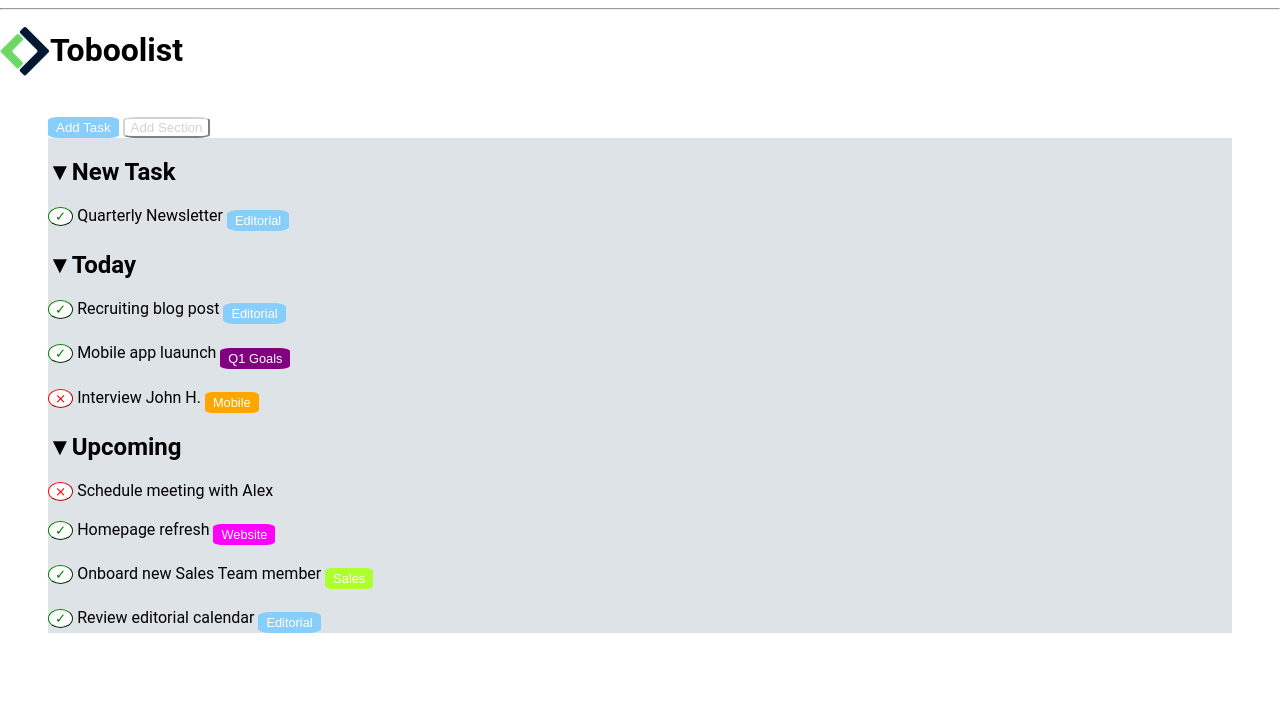
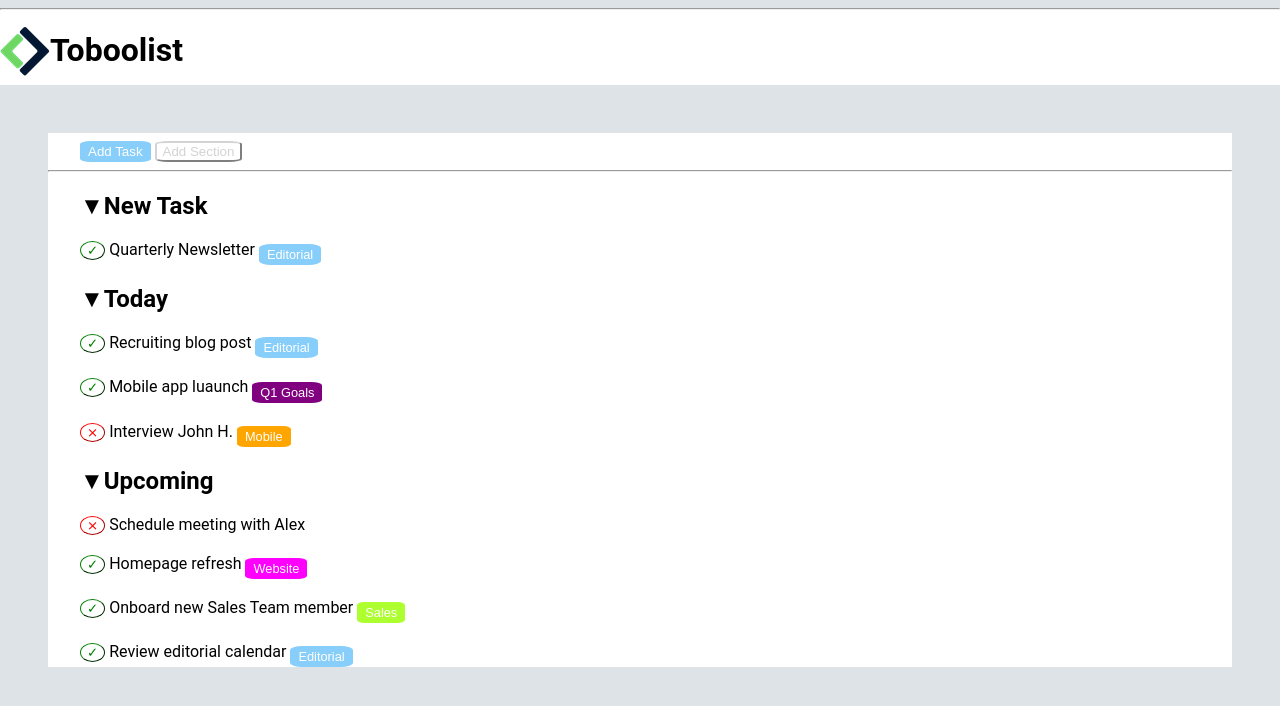
Before and after one commit to PaoloPascucci/html-css-toboolist, a plain HTML site: page index.html in a window 1280 px wide. Drawn offline with Linux system fonts and the light colour scheme.

Commit message:
ultimi accorgimenti

```diff
--- a/index.html
+++ b/index.html
@@ -12,8 +12,8 @@
 <body>
     <header>
         <hr>
-        <img src="./img/Logo.png" alt="logo boolean" style="float: left; padding-top: 0.5em;">
-        <h1 class="title">Toboolist</h1>
+        <img src="./img/Logo.png" alt="logo boolean" style="float: left; padding-top: 0.5em; ">
+        <h1 class="title" style="padding-bottom: 0.5em;">Toboolist</h1>
 
     </header>
     <!--/header -->
@@ -24,6 +24,7 @@
                 <button type="submit" class="section">Add Section</button>
             </div>
         </section>
+        <hr>
         <section class="list">
             <h2>&#x25BC;New Task</h2>
             <button class="roundg">&check;</button>
--- a/style.css
+++ b/style.css
@@ -3,19 +3,26 @@ body{
     margin:0;
     padding:0;
     font-family: Roboto, sans-serif;
+    background-color: #dee3e7;
     }
+header{
+    background-color: white;
+}
 
 main{
     margin: 3rem;
-    background-color: #dee3e7;
+    background-color: white;
+
+}
+.bottini{
+    padding-top: 0.5rem;
+    padding-left: 2rem;
 }
 
-.small{
-    border-top: 0.5rem;
-    border-left: 2rem;
-    background-color: white;
+
+.list{
+padding-left: 2rem;
 }
-
     .title{
         font-family: Roboto, bold, sans-serif;
     }
```
